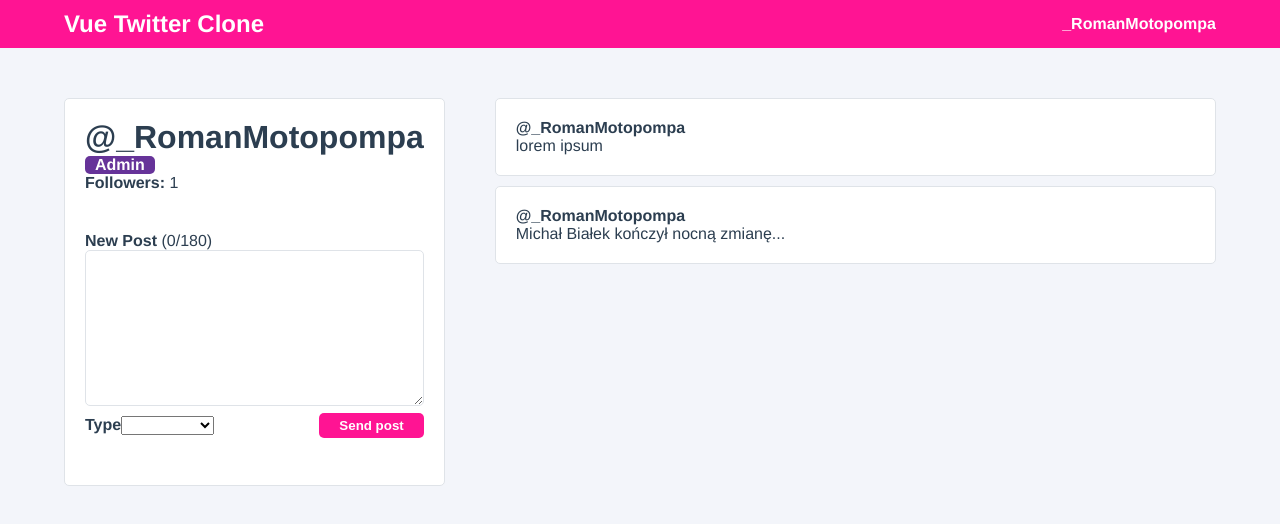
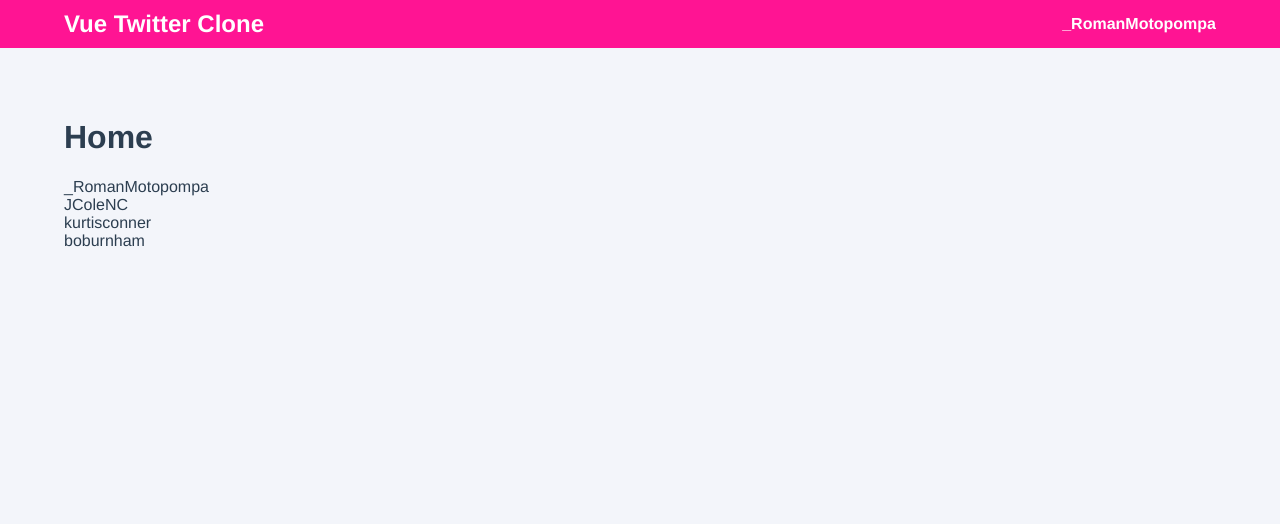
Before and after one commit to psswid/vue-twitter-clone, a Vue app: page / in a window 1280 px wide. Shown: the top 524 px of the page. Built offline with nearby package versions, Linux system fonts and the light colour scheme.

Commit message:
vue router implementation

```diff
--- a/src/App.vue
+++ b/src/App.vue
@@ -1,27 +1,27 @@
 <template>
   <div id="app">
     <nav>
-      <div class="navigation__logo">
-        Vue Twitter Clone
-      </div>
+      <router-link to='/'>
+        <div class="navigation__logo">
+          Vue Twitter Clone
+        </div>
+      </router-link>
       <div class="navigation__user">
         {{ state.user.username }}
       </div>
     </nav>
-    <UserProfile/>
+    <router-view
+
+    />
   </div>
 </template>
 
 <script>
 
 import { reactive } from 'vue';
-import UserProfile from "./components/UserProfile";
 
 export default {
   name: 'App',
-  components: {
-    UserProfile
-  },
   setup() {
     const state = reactive({
       user: {
--- a/src/assets/users.json
+++ b/src/assets/users.js
@@ -1,5 +1,4 @@
-{
-    "users" : [
+export const users = [
       {
         "id": 1,
         "username": "_RomanMotopompa",
@@ -40,4 +39,3 @@
         "posts": []
       }
     ]
-}
--- a/src/router/index.js
+++ b/src/router/index.js
@@ -1,11 +1,26 @@
-import { createRouter, createWebHistory } from 'vue-router'
-import Home from '../views/Home.vue'
+import { createRouter, createWebHistory } from 'vue-router';
+import Home from '../views/Home.vue';
+import UserProfile from "../views/UserProfile.vue";
+import Admin from "../views/Admin.vue";
 
 const routes = [
   {
     path: '/',
     name: 'Home',
     component: Home
+  },
+  {
+    path: '/user/:userId',
+    name: 'UserProfile',
+    component: UserProfile
+  },
+  {
+    path: '/admin',
+    name: 'Admin',
+    component: Admin,
+    meta: {
+      requiresAdmin: true
+    }
   }
 ]
 
@@ -14,4 +29,12 @@
   routes
 })
 
+router.beforeEach(async (to, from, next) => {
+  const isAdmin = false;
+  const requiresAdmin = to.matched.some(record => record.meta.requiresAdmin);
+
+  if (requiresAdmin && !isAdmin) next({name: 'Home'})
+  else next();
+})
+
 export default router
--- a/src/styles/base.scss
+++ b/src/styles/base.scss
@@ -1,3 +1,8 @@
 body {
     margin: 0;
 }
+
+a {
+    color: inherit;
+    text-decoration: none;
+}
--- /dev/null
+++ b/src/views/Admin.vue
@@ -0,0 +1,20 @@
+<template>
+    <div class="admin">
+        <h1>Admin</h1>
+    </div>
+</template>
+
+<script>
+export default {
+    name: "Admin",
+    setup() {
+
+    }
+}
+</script>
+
+<style lang="scss" scoped>
+.admin {
+    padding: 50px 5%;
+}
+</style>
--- a/src/views/Home.vue
+++ b/src/views/Home.vue
@@ -1,11 +1,35 @@
 <template>
     <div class="home">
-
+        <h1>Home</h1>
+        <div class="users-list">
+            <router-link v-for="user in users" :to="{name: 'UserProfile', params: { userId: user.id } }" :key="user.id">
+                {{ user.username }}
+            </router-link>
+        </div>
     </div>
 </template>
 
 <script>
+import { users } from "../assets/users"
+
 export default {
-    name: 'Home'
+    name: 'Home',
+    setup() {
+        return {
+            users
+        }
+    }
 }
 </script>
+
+<style lang="scss" scoped>
+
+.home {
+    padding: 50px 5%;
+
+    .users-list {
+        display: flex;
+        flex-direction: column;
+    }
+}
+</style>
--- a/src/components/UserProfile.vue
+++ b/src/views/UserProfile.vue
@@ -26,9 +26,11 @@
 </template>
 
 <script>
-import { reactive } from 'vue';
-import PostElement from './PostElement';
-import CreatePostPanel from './CreatePostPanel'
+import { reactive, computed } from 'vue';
+import { useRoute } from 'vue-router';
+import { users } from '../assets/users';
+import PostElement from '../components/PostElement';
+import CreatePostPanel from '../components/CreatePostPanel'
 
 export default {
   name: 'UserProfile',
@@ -37,26 +39,15 @@
     CreatePostPanel
   },
   setup() {
+    const route = useRoute();
+    const userId = computed(() => route.params.userId);
+
+
+
+
     const state = reactive({
       followers: 0,
-      user: {
-        id: 1,
-        username: "_RomanMotopompa",
-        firstName: "Roman",
-        lastName: "Motopompa",
-        email: "motopompa@gmail.com",
-        isAdmin: true,
-        posts: [
-          {
-            id: 1,
-            content: "lorem ipsum"
-          },
-          {
-            id: 2,
-            content: "Michał Białek kończył nocną zmianę..."
-          }
-        ],
-      }
+      user: users[userId.value - 1] || users[0]
     });
 
     function followUser(){
@@ -74,7 +65,8 @@
     return {
       state,
       addPost,
-      followUser
+      followUser,
+      userId
     }
   },
   watch: {
```
